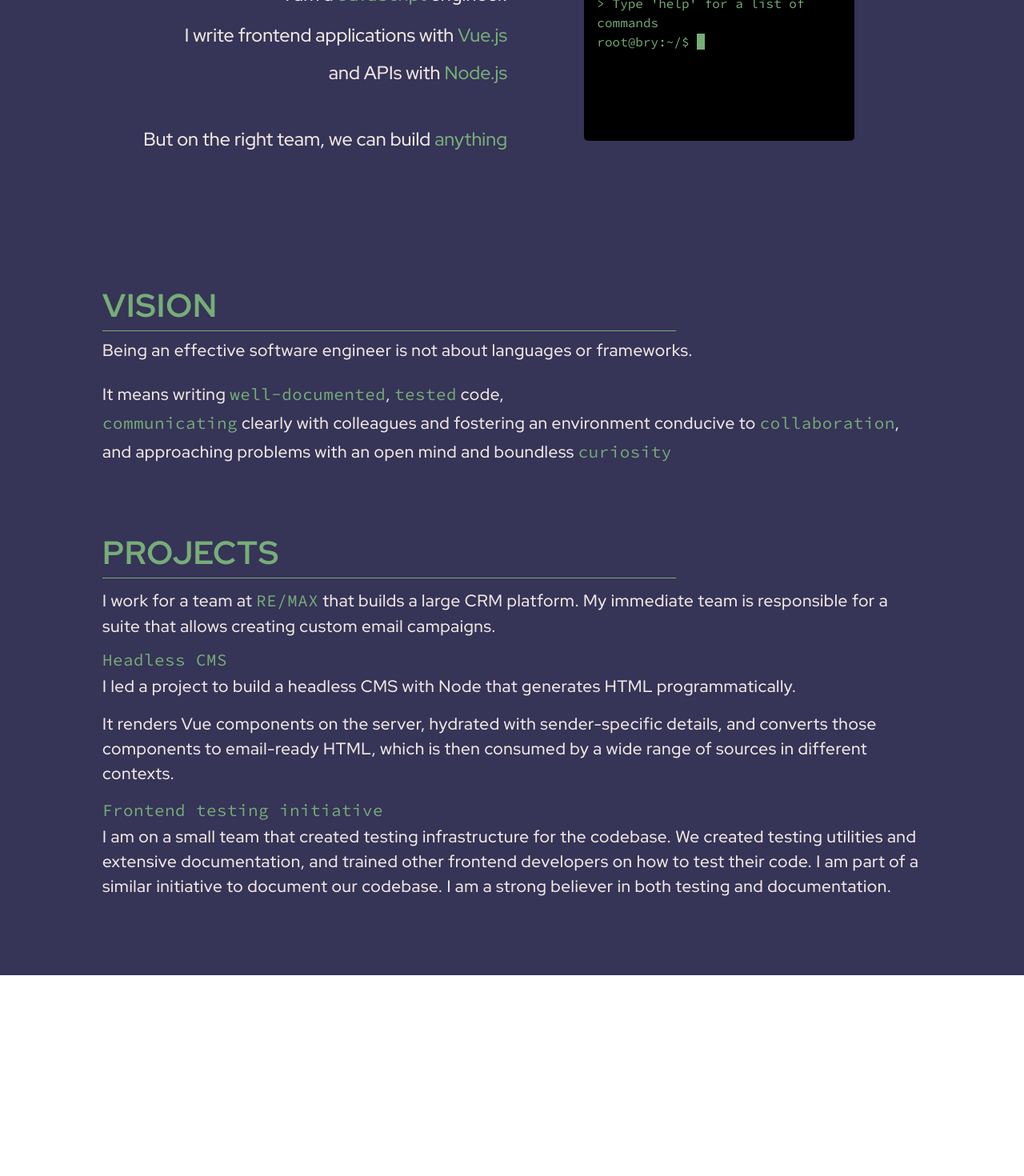
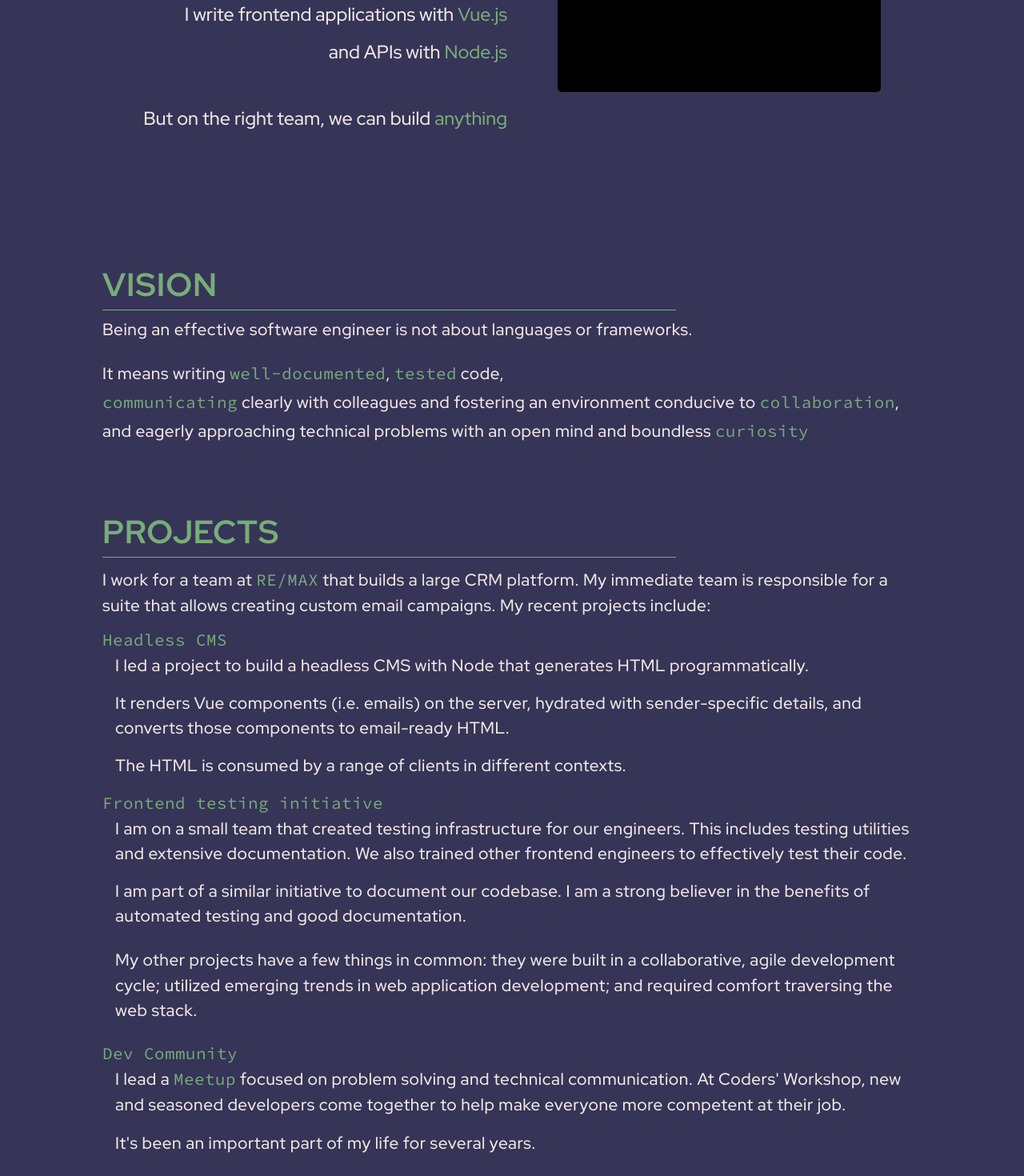
Before and after one commit to bry-an/portfolio-v2, a Vue app: page / in a window 1280 px wide. Shown: the part 280-1750 px from the top of the page at 80% size. Before the commit the page ends 1499 px from the top, so only its background shows below. Built offline with nearby package versions, Linux system fonts and the light colour scheme.

Commit message:
modify copy, add functionality to terminal

```diff
--- a/src/components/Header.vue
+++ b/src/components/Header.vue
@@ -5,9 +5,9 @@
         <h1 class="tracking-wide inline">
           Bryan Yunis
         </h1>
-        <h3 class="header-title inline">
+        <span class="header-title inline">
           > Software Engineer
-        </h3>
+        </span>
       </div>
       <div class="flex justify-center items-baseline nav-box">
         <span class="cursor-pointer mr-12 nav-item">
@@ -42,11 +42,12 @@ export default {
   padding-top: 1rem;
   .header-title {
     font-family: 'Source Code Pro';
+    font-size: $font-large;
   }
   .nav-box {
     font-family: 'Source Code Pro', monospace;
     font-size: $font-large;
-    .nav-box-item {
+    .nav-item {
       &:hover {
         font-weight: 700;
       }
--- a/src/components/Intro.vue
+++ b/src/components/Intro.vue
@@ -2,7 +2,7 @@
   <div class="flex intro">
     <div class="w-1/2 text-right">
       <p>
-        I am a <span class="text-andes">JavaScript</span> engineer.
+        I am a software engineer who does a lot of <span class="text-andes">JavaScript</span>
       </p>
       <p class="mt-4">
         I write frontend applications with <span class="text-andes">Vue.js</span>
@@ -13,7 +13,7 @@
       </p>
     </div>
     <div class="w-1/2 flex flex-col items-center ml-3">
-      <div class="w-2/3">
+      <div class="w-4/5">
         <Terminal />
       </div>
     </div>
--- a/src/components/Philosophy.vue
+++ b/src/components/Philosophy.vue
@@ -15,7 +15,7 @@
       and fostering an environment conducive to <span class="text-andes">collaboration</span>,
     </p>
     <p class="my-1">
-      and approaching problems with an open mind and boundless <span class="text-andes">curiosity</span>
+      and eagerly approaching technical problems with an open mind and boundless <span class="text-andes">curiosity</span>
     </p>
   </div>
 </template>
--- a/src/components/Projects.vue
+++ b/src/components/Projects.vue
@@ -9,25 +9,47 @@
         href="https://www.remax.com/"
         class="text-andes"
         target="_blank"
-      >RE/MAX</a> that builds a large CRM platform. My immediate team is responsible for a suite that allows creating custom email campaigns.
+      >RE/MAX</a> that builds a large CRM platform. My immediate team is responsible for a suite that allows creating custom email campaigns. My recent projects include:
     </p>
     <p class="text-andes">
       Headless CMS
     </p>
-    <p class="mb-4">
+    <p class="mb-4 pl-4">
       I led a project to build a headless CMS with Node that generates HTML programmatically.
     </p>
-    <p class="my-4">
-      It renders Vue components on the server, hydrated with sender-specific details, and converts those components to email-ready HTML,
-      which is then consumed by a wide range of sources in different contexts.
+    <p class="my-4 pl-4">
+      It renders Vue components (i.e. emails) on the server, hydrated with sender-specific details, and converts those components to email-ready HTML.
+    </p>
+    <p class="my-4 pl-4">
+      The HTML is consumed by a range of clients in different contexts.
     </p>
     <p class="text-andes">
       Frontend testing initiative
     </p>
-    <p class="mb-4">
-      I am on a small team that created testing infrastructure for the codebase. We created testing utilities and
-      extensive documentation, and trained other frontend developers on how to test their code. I am part of a similar initiative to
-      document our codebase. I am a strong believer in both testing and documentation.
+    <p class="mb-4 pl-4">
+      I am on a small team that created testing infrastructure for our engineers. This includes testing utilities and
+      extensive documentation. We also trained other frontend engineers to effectively test their code.
+    </p>
+    <p class="mb-4 pl-4">
+      I am part of a similar initiative to document our codebase. I am a strong believer in the benefits of automated testing and good documentation.
+    </p>
+    <p class="mb-4 mt-6 pl-4">
+      My other projects have a few things in common: they were built in a collaborative, agile development cycle;
+      utilized emerging trends in web application development; and required comfort traversing the web stack.
+    </p>
+    <p class="text-andes mt-6">
+      Dev Community
+    </p>
+    <p class="mb-4 pl-4">
+      I lead a <a
+        href="https://www.meetup.com/Bootcampers-Collective/"
+        class="text-andes"
+        target="_blank"
+      >Meetup</a> focused on problem solving and technical communication.
+      At Coders' Workshop, new and seasoned developers come together to help make everyone more competent at their job.
+    </p>
+    <p class="pl-4">
+      It's been an important part of my life for several years.
     </p>
   </div>
 </template>
--- a/src/components/Terminal.vue
+++ b/src/components/Terminal.vue
@@ -4,6 +4,14 @@
       ref="terminal"
       class="terminal"
     />
+    <div class="flex justify-center mt-4">
+      <button
+        :class="['terminal-button', {'visible': newTab, 'invisible': !newTab } ]"
+        @click="navigateToResource"
+      >
+        Take me there
+      </button>
+    </div>
   </div>
 </template>
 
@@ -11,25 +19,35 @@
 import { ref, onMounted, nextTick } from 'vue'
 import '../assets/jquery.console.js'
 import $ from 'jquery'
-import { handleTerminalInput, currentRoute } from '../utils/terminal.js'
+import { handleTerminalInput, newTab } from '../utils/terminal.js'
 
 export default {
   setup() {
-    const refreshKey = ref(1)
     const terminal = ref(null)
+    const terminalInstance = ref(null)
     const commandHandle = (line) => {
+      if (line === 'clear') {
+        terminalInstance.value.reset()
+        return null
+      }
       nextTick(() => {
         terminal.value.scrollTop = terminal.value.scrollHeight
       })
       return handleTerminalInput(line)
     }
+    const navigateToResource = () => {
+      window.open(newTab.value, '_blank')
+      newTab.value = null
+      terminalInstance.value.reset()
+    }
     const resetConsole = () => {
-      $(terminal.value).console({
-        promptLabel: `root@bry:~/${currentRoute.value}$ `,
+      terminalInstance.value = $(terminal.value).console({
+        promptLabel: 'root@bry:~/ ',
         promptHistory: true,
         commandHandle,
         cols: 5,
         welcomeMessage: '> Type \'help\' for a list of commands ',
+        fadeOnReset: false,
       })
     }
     onMounted(() => {
@@ -40,7 +58,8 @@ export default {
     return {
       terminal,
       terminalInput,
-      refreshKey,
+      navigateToResource,
+      newTab,
     }
   },
 }
@@ -59,4 +78,12 @@ export default {
   height: 200px;
   padding: 1rem;
 }
+.terminal-button {
+  font-size: $font-small;
+  background-color: black;
+  color: $bry-andes;
+  font-family: 'Source Code Pro', monospace;
+  border-radius: 5px;
+  padding: 5px;
+}
 </style>
--- a/src/utils/terminal.js
+++ b/src/utils/terminal.js
@@ -1,25 +1,36 @@
 import { ref } from 'vue'
 
-const currentRoute = ref('')
+const newTab = ref(null)
 
-function handleRedirect(route) {
-  return `redirecting to ${route}`
+function openResource(location) {
+  let responseText = 'Click the button below!'
+  switch (location[0]) {
+  case 'linkedin': newTab.value = 'http://www.linkedin.com/in/bryan-yunis'
+    break
+  case 'github': newTab.value = 'http://www.github.com/bry-an'
+    break
+  default: responseText = `Resource '${location[0]}' not found`
+  }
+  return responseText
 }
 
 function help(topic) {
-  if (!topic) return 'Available Commands:\n ls: Show available sections\n'
+  if (!topic) return 'Available Commands:\nshow [\'github\'] [\'linkedin\'] [\'resume\']: open resource\nskills: list skills\nabout: about this console'
   return `${topic} not a help item`
 }
-
+const skills = 'Javascript, HTML/CSS, Vue, Node, PHP, Docker, Webpack, TypeScript, Jest (testing), Git, Linux\ntype \'show resume\' for more'
+// const commandStack = []
 function handleTerminalInput(input) {
   const [command, ...rest] = input.split(' ')
-  if (command === 'cd') return handleRedirect(rest)
+  if (command === 'show') return openResource(rest)
   if (command === 'help') return help(rest.pop())
   if (command === 'ls') return 'home about'
-  if (command === 'sudo') return 'There are no super users!'
+  if (command === 'sudo') return 'You are already super duper!'
   if (command === 'chmod') return 'Very clever'
+  if (command === 'skills') return `A sampling: ${skills}`
   if (command === 'rm') return 'Everything here stays'
-  return `Command '${input.trim()}' not found`
+  if (command === 'about') return 'H/t Chris Done https://github.com/chrisdone/jquery-console'
+  return `Command '${input.trim().split(' ')[0]}' not found`
 }
 
-export { handleTerminalInput, currentRoute }
+export { handleTerminalInput, newTab }
```
Also changed, not shown: src/assets/jquery.console.js, src/assets/linkedin-icon.svg (added).
